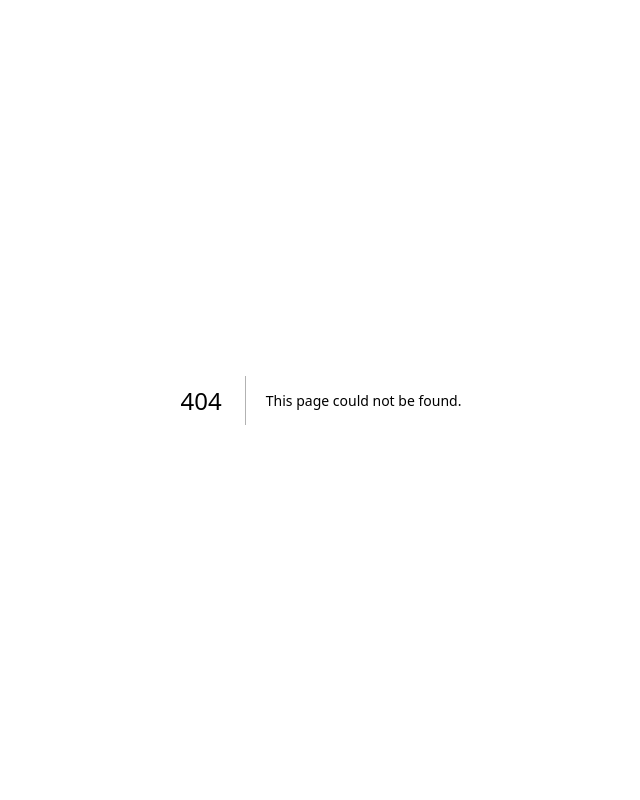
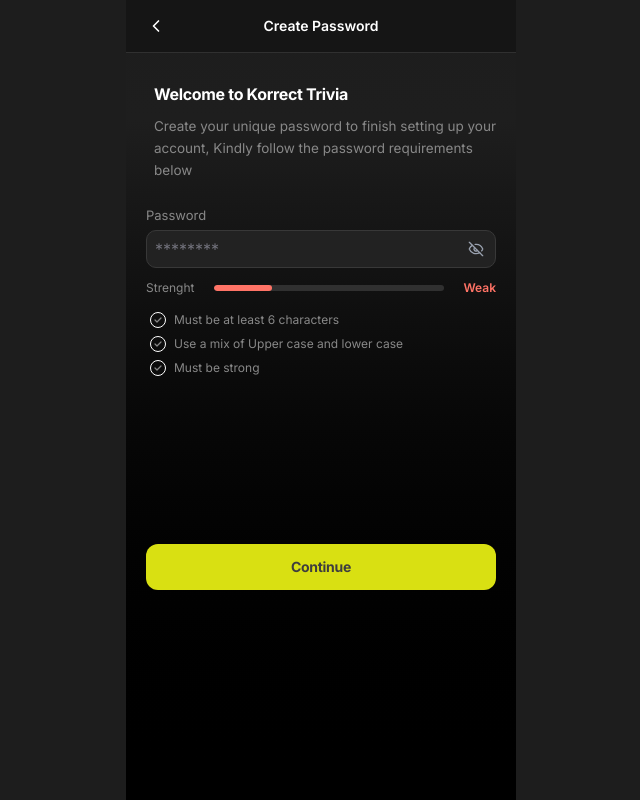
Before and after one commit to DaSpunk778/Onboarding, a Next.js app: page /create-password-weak in a window 1280 px wide. Before the commit this address had no page. Shown: the whole page, without its empty margins (319-959 px from the left). Built offline with nearby package versions, Linux system fonts and the light colour scheme.

Commit message:
fixed eye-icon

```diff
--- /dev/null
+++ b/app/create-password-weak/page.tsx
@@ -0,0 +1,130 @@
+"use client"
+import { useState } from "react"
+import { useRouter } from "next/navigation"
+import { ChevronLeft, Eye, EyeOff } from "lucide-react"
+
+type StrengthState = "weak" | "strong"
+
+const strengthConfig = {
+  weak: {
+    label: "Weak",
+    color: "text-[#FF7366]",
+    barColor: "bg-[#FF7366]",
+    barWidth: "w-1/4",
+  },
+  strong: {
+    label: "Strong",
+    color: "text-[#4CAF50]",
+    barColor: "bg-[#4CAF50]",
+    barWidth: "w-full",
+  },
+}
+
+export default function CreatePasswordPage() {
+  const router = useRouter()
+  const [showPassword, setShowPassword] = useState(false)
+  const [strength, setStrength] = useState<StrengthState>("weak")
+
+  const requirements = [
+    "Must be at least 6 characters",
+    "Use a mix of Upper case and lower case",
+    "Must be strong",
+  ]
+
+  const handleContinue = () => {
+    if (strength === "weak") {
+      setStrength("strong")
+    } else {
+      router.push("/login")
+    }
+  }
+
+  const config = strengthConfig[strength]
+
+  return (
+    <div className="min-h-screen bg-linear-to-b from-[#1D1D1D] via-[#232222] via-10% to-[#181717] text-white flex flex-col items-center">
+      <div className="w-full max-w-97.5 bg-linear-to-b from-[#1D1D1D] via-[#1e1e1e] via-15% to-[#000000] flex flex-col min-h-screen">
+
+
+        <div className="flex items-center justify-between px-5 py-4 border-b border-[#303030] bg-[#151515]">
+          <button onClick={() => router.back()}>
+            <ChevronLeft className="w-5 h-5 text-white" />
+          </button>
+          <h1 className="text-sm font-semibold text-white">Create Password</h1>
+          <div className="w-5" />
+        </div>
+
+
+        <div className="flex flex-col flex-1 px-5 pt-8">
+
+          <h2 className="text-[16px] font-bold leading-[1.2] tracking-[-0.02em] text-white mb-2 ml-2">
+            Welcome to Korrect Trivia
+          </h2>
+
+
+          <p className="text-[#888888] text-[13.5px] font-normal tracking-normal mb-6 mt-1 ml-2 leading-relaxed">
+            Create your unique password to finish setting up your account, Kindly follow the password requirements below
+          </p>
+
+
+          <label className="text-[#888888] text-[13px] mb-1">Password</label>
+          <div className="relative mb-3">
+            <input
+              type={showPassword ? "text" : "password"}
+              placeholder="********"
+              className="w-full rounded-[10px] border border-[#383838] p-[6px_8px] pr-10 bg-[#222222] text-white placeholder-zinc-500 outline-none transition-all duration-200 hover:border-primary focus:border-primary focus:ring-1 focus:ring-primary"
+            />
+            <button
+              className="absolute right-3 top-1/2 -translate-y-1/2 text-gray-400"
+              onClick={() => setShowPassword(!showPassword)}
+            >
+              {showPassword ?  <Eye className="w-4 h-4" /> : <EyeOff className="w-4 h-4" />}
+            </button>
+          </div>
+
+          {/* Strengths side */}
+          <div className="flex items-center gap-3 mb-4">
+            <span className="text-[#888888] text-xs w-14">Strenght</span>
+            <div className="flex-1 h-1.5 bg-[#303030] rounded-full overflow-hidden">
+              <div
+                className={`h-full rounded-full transition-all duration-500 ${config.barColor} ${config.barWidth}`}
+              />
+            </div>
+            <span className={`text-xs font-semibold w-10 text-right ${config.color}`}>
+              {config.label}
+            </span>
+          </div>
+
+          {/* Requirements */}
+          <div className="flex flex-col gap-2 mb-8 ml-1">
+            {requirements.map((req, index) => (
+              <div key={index} className="flex items-center gap-2">
+                <div className="w-4 h-4 rounded-full border border-[#ffffff] flex items-center justify-center shrink-0">
+                  <svg width="8" height="6" viewBox="0 0 8 6" fill="none">
+                    <path
+                      d="M1 3L3 5L7 1"
+                      stroke="#888888"
+                      strokeWidth="1.2"
+                      strokeLinecap="round"
+                      strokeLinejoin="round"
+                    />
+                  </svg>
+                </div>
+                <span className="text-[#888888] text-xs">{req}</span>
+              </div>
+            ))}
+          </div>
+
+
+          <button
+            onClick={handleContinue}
+            className="w-full h-11.5 rounded-xl p-[8px_24px] bg-primary text-[#3f3e3e] font-bold text-[14px] tracking-[-0.02em] transition-all duration-200 hover:bg-[#c2ca10] active:scale-[0.98] focus:outline-none focus:ring-2 focus:ring-primary/50 mb-6 mt-34"
+          >
+            Continue
+          </button>
+
+        </div>
+      </div>
+    </div>
+  )
+}
```
Also changed, not shown: app/create-password-confirm/page.tsx (deleted).
